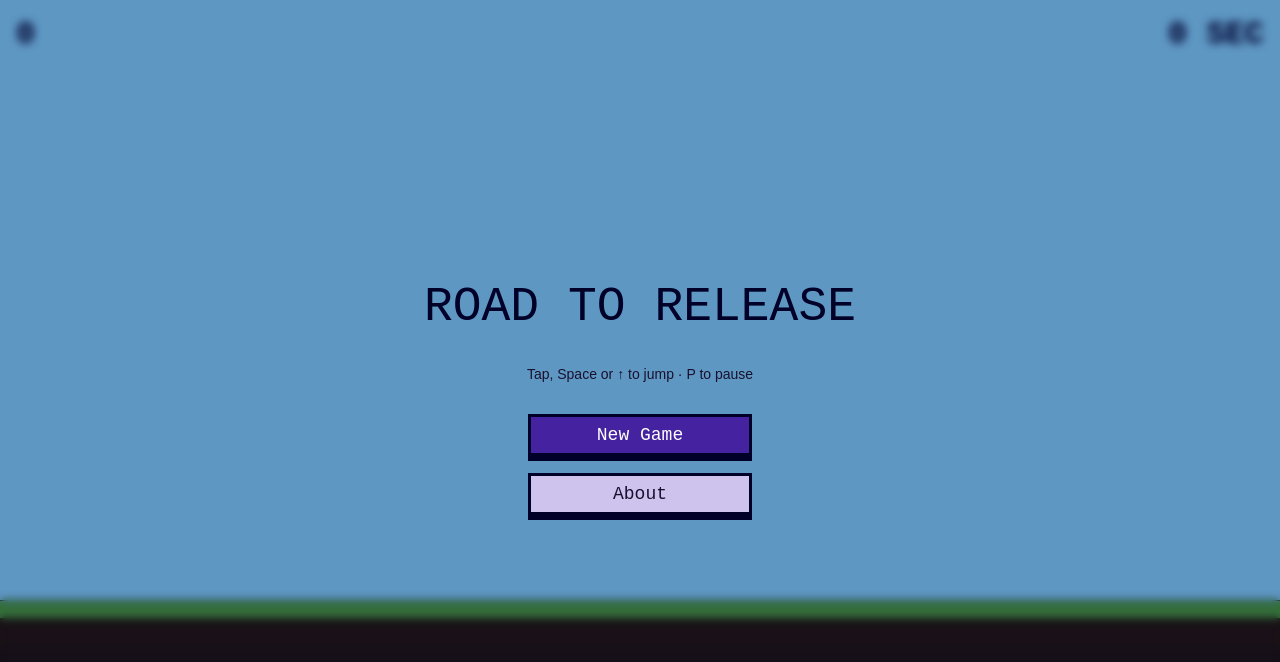
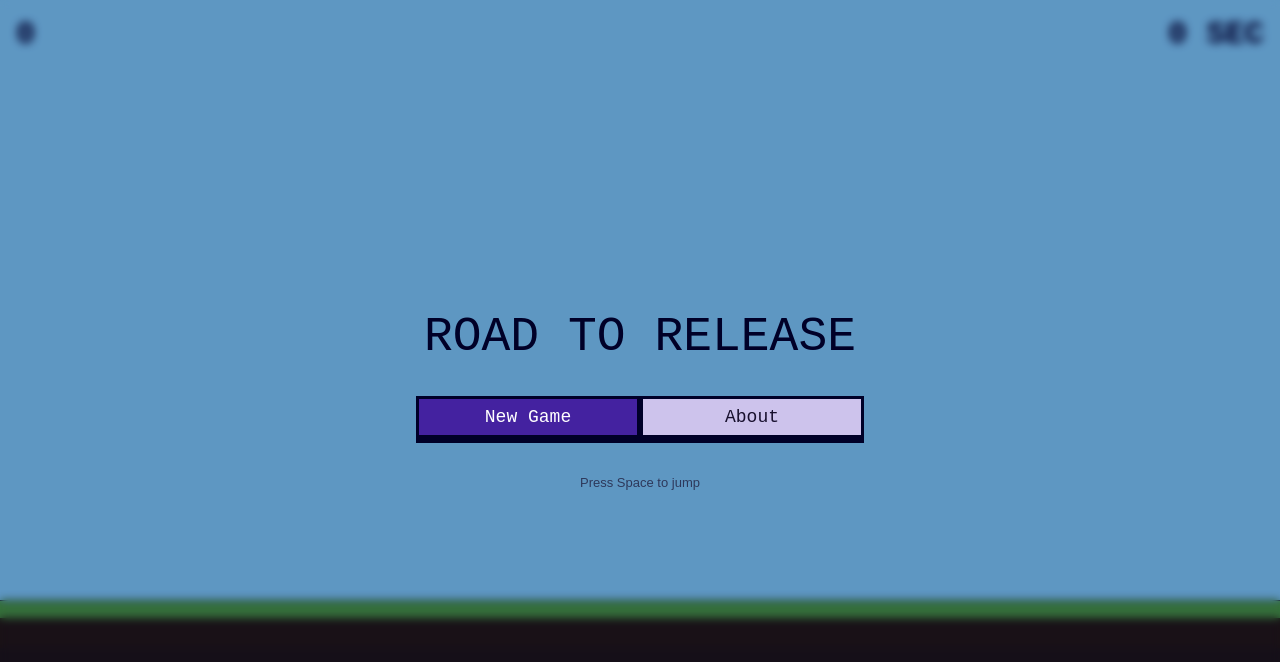
Before and after one commit to robin-siegl/road-to-release, a website built with Vite: page index.html in a window 1280 px wide. Built offline with nearby package versions, Linux system fonts and the light colour scheme; a web font is replaced by a local one.

Commit message:
Simplify the game control hint

```diff
--- a/src/scripts/UI.ts
+++ b/src/scripts/UI.ts
@@ -73,8 +73,10 @@ export class UI {
     );
     const controls = document.createElement('p');
     controls.className = 'game-instructions';
-    controls.textContent = 'Tap, Space or ↑ to jump · P to pause';
-    content.append(headline, controls, actions);
+    controls.textContent = window.matchMedia('(pointer: coarse)').matches
+      ? 'Tap anywhere to jump'
+      : 'Press Space to jump';
+    content.append(headline, actions, controls);
     this.menuElem.classList.add('visible');
   }
 
--- a/src/styles/main.css
+++ b/src/styles/main.css
@@ -7,7 +7,7 @@
 #game-score { left: max(1rem, env(safe-area-inset-left)); }
 #game-timer { right: max(1rem, env(safe-area-inset-right)); }
 #game-pause-control { position: fixed; right: max(1rem, env(safe-area-inset-right)); bottom: max(1rem, env(safe-area-inset-bottom)); z-index: 20; width: auto; min-width: 88px; touch-action: manipulation; }
-.game-instructions { color: #18102e; font-family: Arial, sans-serif; font-size: 14px; text-align: center; }
+.game-instructions { color: rgb(24 16 46 / 70%); font-family: Arial, sans-serif; font-size: 13px; text-align: center; }
 .dialog-stats { display: flex; gap: clamp(2rem, 12vw, 8rem); }
 .card-container { display: grid; grid-template-columns: repeat(2, minmax(0, 1fr)); gap: 1rem; width: min(100%, 60rem); }
 .img-card { display: grid; grid-template-columns: 64px 1fr; gap: 1rem; align-items: center; padding: 1rem; background: rgb(0 0 20 / 85%); }
```
